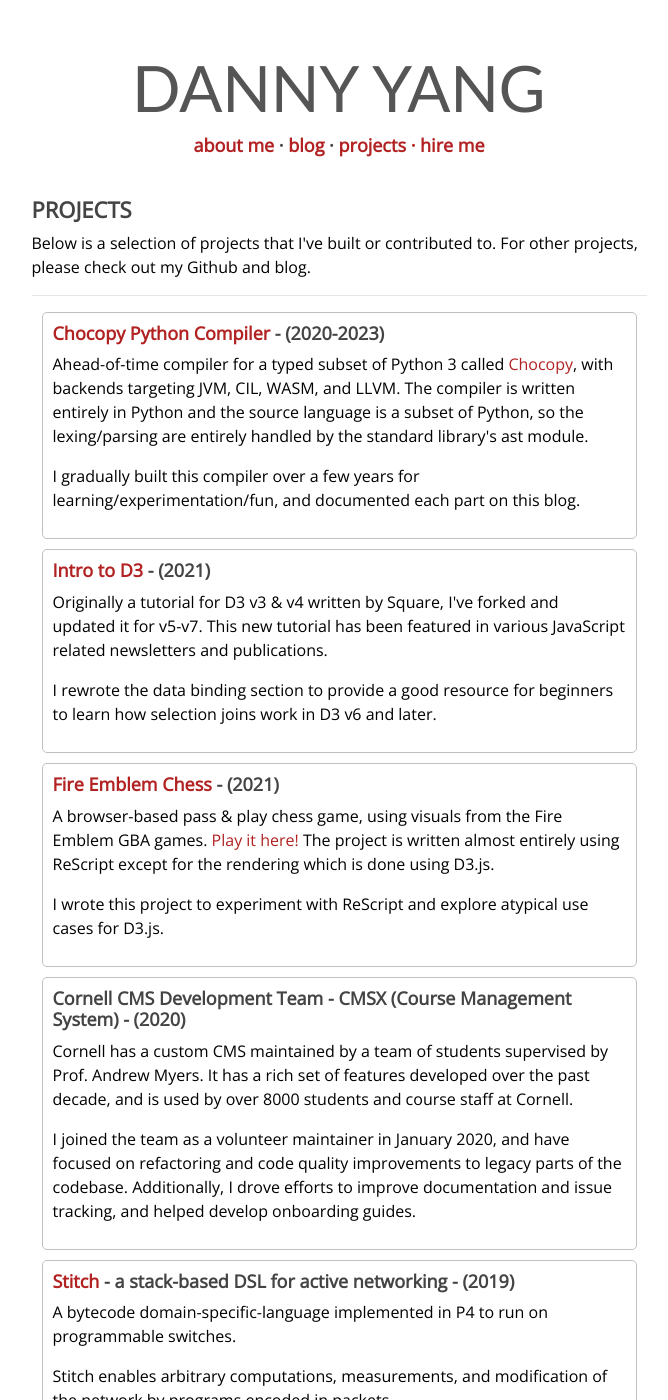
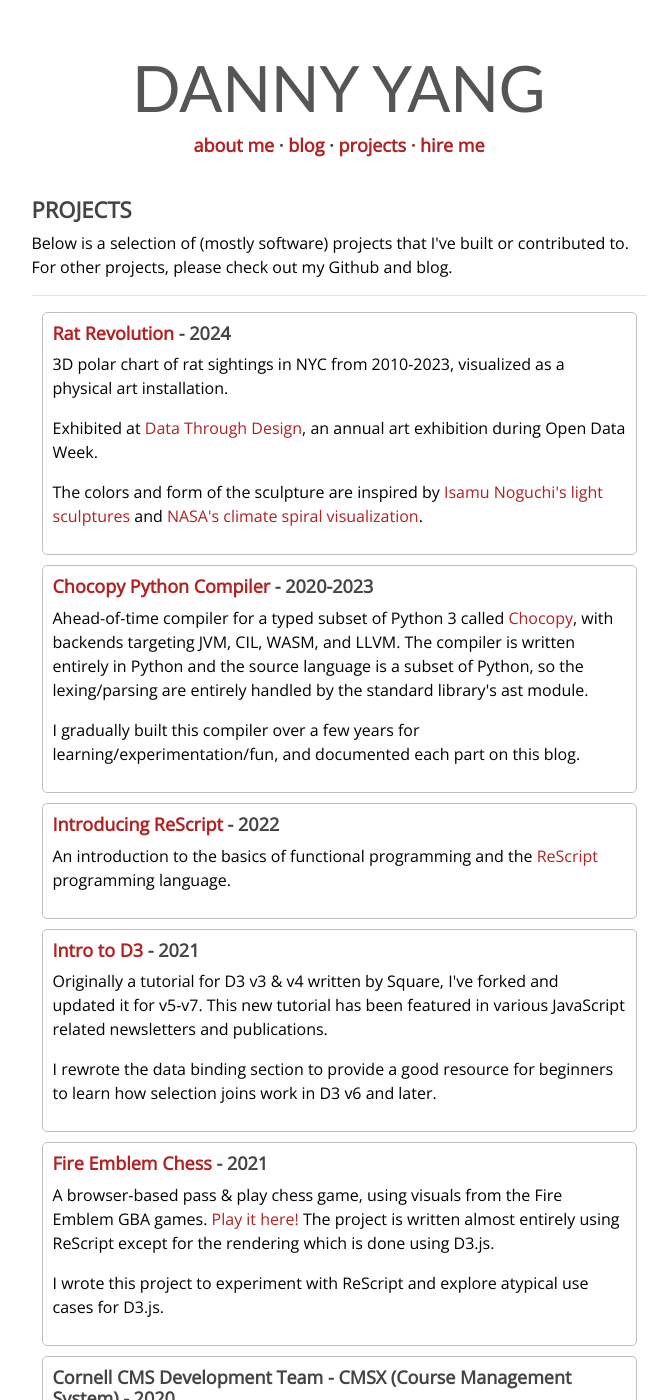
Before and after one commit to yangdanny97/yangdanny97.github.io, a Jekyll site: the page built from projects/index.html, in a window 1280 px wide and 1400 px high. Shown: the whole window, without its empty margins (301-969 px from the left). Built offline with Jekyll 4.4.1, drawn with Linux system fonts in a browser that asks for light colours; some of the changed text lies outside the part shown.

Commit message:
update project index

```diff
--- a/projects/index.html
+++ b/projects/index.html
@@ -14,12 +14,22 @@
 <div class='row slide'>
     <div class='col-sm-6 offset-sm-3 content-pad'>
         <h3>PROJECTS</h3>
-        <p>Below is a selection of projects that I've built or contributed to. For other projects,
+        <p>Below is a selection of (mostly software) projects that I've built or contributed to. For other projects,
             please check out my Github and blog.</p>
         <hr>
         <div class="project-item">
+            <h4><a href="https://www.piaboc.me/work/rat-revolution" target="_blank">Rat Revolution</a> - 2024</h4>
+            <p>3D polar chart of rat sightings in NYC from 2010-2023, visualized as a physical art installation.</p>
+            <p>Exhibited at <a href="https://datathroughdesign.com/" target="_blank">Data Through Design</a>, an annual
+                art exhibition during Open Data Week.</p>
+            <p>The colors and form of the sculpture are inspired by <a
+                    href="https://shop.noguchi.org/collections/akari-light-sculptures" target="_blank">Isamu Noguchi's
+                    light sculptures</a> and <a href="https://svs.gsfc.nasa.gov/5057/" target="_blank">NASA's climate
+                    spiral visualization</a>.</p>
+        </div>
+        <div class="project-item">
             <h4><a href="https://github.com/yangdanny97/chocopy-python-compiler" target="_blank">Chocopy Python
-                    Compiler</a> - (2020-2023)</h4>
+                    Compiler</a> - 2020-2023</h4>
             <p>Ahead-of-time compiler for a typed subset of Python 3 called <a href="https://chocopy.org"
                     target="_blank">Chocopy</a>, with backends targeting JVM, CIL, WASM, and LLVM. The compiler is
                 written entirely in Python and the source language is a subset of
@@ -30,7 +40,13 @@
             </p>
         </div>
         <div class="project-item">
-            <h4><a href="https://yangdanny97.github.io/intro-to-d3/" target="_blank">Intro to D3</a> - (2021)</h4>
+            <h4><a href="https://yangdanny97.github.io/book/" target="_blank">Introducing ReScript</a> - 2022</h4>
+            <p>An introduction to the basics of functional programming and the <a
+                    href="https://rescript-lang.org/">ReScript</a> programming language.
+            </p>
+        </div>
+        <div class="project-item">
+            <h4><a href="https://yangdanny97.github.io/intro-to-d3/" target="_blank">Intro to D3</a> - 2021</h4>
             <p>Originally a tutorial for D3 v3 & v4 written by Square, I've forked and updated it for v5-v7. This new
                 tutorial has been featured in various JavaScript related newsletters and publications.
             </p>
@@ -40,7 +56,7 @@
         </div>
         <div class="project-item">
             <h4><a href="https://github.com/yangdanny97/fire-emblem-chess" target="_blank">Fire Emblem Chess</a> -
-                (2021)</h4>
+                2021</h4>
             <p>A browser-based pass & play chess game, using visuals from the Fire Emblem GBA games.
                 <a href="https://yangdanny97.github.io/fire-emblem-chess/" target="_blank">Play it here!</a>
                 The project is written almost entirely using ReScript except for the rendering which is done using
@@ -50,7 +66,7 @@
             </p>
         </div>
         <div class="project-item">
-            <h4>Cornell CMS Development Team - CMSX (Course Management System) - (2020)</h4>
+            <h4>Cornell CMS Development Team - CMSX (Course Management System) - 2020</h4>
             <p>Cornell has a custom CMS maintained by a team of students supervised by Prof. Andrew Myers.
                 It has a rich set of features developed over the past decade, and is used by over 8000 students and
                 course staff at Cornell.
@@ -62,7 +78,7 @@
         </div>
         <div class="project-item">
             <h4><a href="https://github.com/yangdanny97/p4-stacklang" target="_blank">Stitch</a> - a stack-based DSL for
-                active networking - (2019)</h4>
+                active networking - 2019</h4>
             <p>A bytecode domain-specific-language implemented in P4 to run on programmable switches.</p>
             <p>Stitch enables arbitrary
                 computations, measurements, and modification of the network by programs encoded in
@@ -73,7 +89,7 @@
         </div>
         <div class="project-item">
             <h4><a href="https://cornelldata.science">Cornell Data Science</a> - <a
-                    href="https://github.com/yangdanny97/pathways-vis" target="_blank">Pathways</a> - (2019)</h4>
+                    href="https://github.com/yangdanny97/pathways-vis" target="_blank">Pathways</a> - 2019</h4>
             <p>
                 My third and final project in CDS; we worked with the <a href="https://learning.cis.cornell.edu/">Future
                     of Learning Lab</a> to build a webapp for visualizing pathways for courses/majors at Cornell, with a
@@ -84,8 +100,9 @@
             </p>
         </div>
         <div class="project-item">
-            <h4><a href="https://github.com/Bluefire2/xic" target="_blank">XiC (Xi Compiler)</a> - (2019)</a></h4>
-            <p>An ahead-of-time compiler for Xi (a strongly-typed, imperative, procedural language) and Xi++ (its object-oriented
+            <h4><a href="https://github.com/Bluefire2/xic" target="_blank">XiC (Xi Compiler)</a> - 2019</h4>
+            <p>An ahead-of-time compiler for Xi (a strongly-typed, imperative, procedural language) and Xi++ (its
+                object-oriented
                 extension), implemented in Java and targeting x64 assembly.</p>
             <p>We developed a dataflow analysis framework and used
                 it to build several optimizations including register allocation, dead code elimination,
@@ -94,7 +111,7 @@
             <p>This was the final project for CS 4120/4121, Cornell's (in)famous compilers practicum.</p>
         </div>
         <div class="project-item">
-            <h4>12 Hour Club - <a href="https://shiro.community/" target="_blank">Shiro</a> - (2019)</h4>
+            <h4>12 Hour Club - <a href="https://shiro.community/" target="_blank">Shiro</a> - 2019</h4>
             <p>The 12-hour Club at Cornell reached out to me to build a custom interface to showcase their art and
                 visualizations. </p>
             <p> I worked with them for a few months and used D3.js to build
@@ -103,9 +120,10 @@
         <div class="project-item">
             <h4><a href="https://cornelldata.science">Cornell Data Science</a> - <a
                     href="https://github.com/CornellDataScience/Insights-FakeNews" target="_blank">Fake News
-                    Challenge</a> - (2018-19)</h4>
+                    Challenge</a> - 2018-19</h4>
             <p>My second project for CDS; we built and visualized models to detect relevance and stance
-                of a news article relative to a claim. Both the task and technique are outdated given recent advances in LLMs, but at the time it was good for learning/practice.</p>
+                of a news article relative to a claim. Both the task and technique are outdated given recent advances in
+                LLMs, but at the time it was good for learning/practice.</p>
             <p>
                 The primary goal was to increase transparency and interpretability of models and results. </p>
             <p>
@@ -116,7 +134,7 @@
         </div>
         <div class="project-item">
             <h4><a href="https://dnm-finalapp.herokuapp.com/" target="_blank">DestiNation-Matcher</a> - Travel
-                Destination Recommender - (2019)</h4>
+                Destination Recommender - 2019</h4>
             <p>
                 A travel destination recommender that returns destinations based on user's interests and preferences
                 (activities, climate,
@@ -128,7 +146,7 @@
             </p>
         </div>
         <div class="project-item">
-            <h4><a href="https://github.com/yangdanny97/OCaMOSS" target="_blank">OCaMOSS</a> - (2018)</h4>
+            <h4><a href="https://github.com/yangdanny97/OCaMOSS" target="_blank">OCaMOSS</a> - 2018</h4>
             <p>
                 Source code plagiarism detection software implemented in OCaml, inspired by MOSS and implementing the
                 winnowing/fingerprinting algorithm from <a
@@ -142,7 +160,7 @@
             </p>
         </div>
         <div class="project-item">
-            <h4><a href="https://cornelldata.science">Cornell Data Science</a> - Social Tribes - (2018)</h4>
+            <h4><a href="https://cornelldata.science">Cornell Data Science</a> - Social Tribes - 2018</h4>
             <p>
                 My first project for CDS, focused on unsupervised clustering and visualization of political
                 journalists on Twitter.</p>
@@ -155,7 +173,7 @@
         <div class="project-item">
             <h4><a href="https://github.com/cornell-cup" target="_blank">Cornell Cup Robotics</a> - Minibot Platform
                 Team
-                - (2017)</h4>
+                - 2017</h4>
             <p>The software platform for Minibot, Cornell Cup's educational robotics platform.
             </p>
             <p>
```
